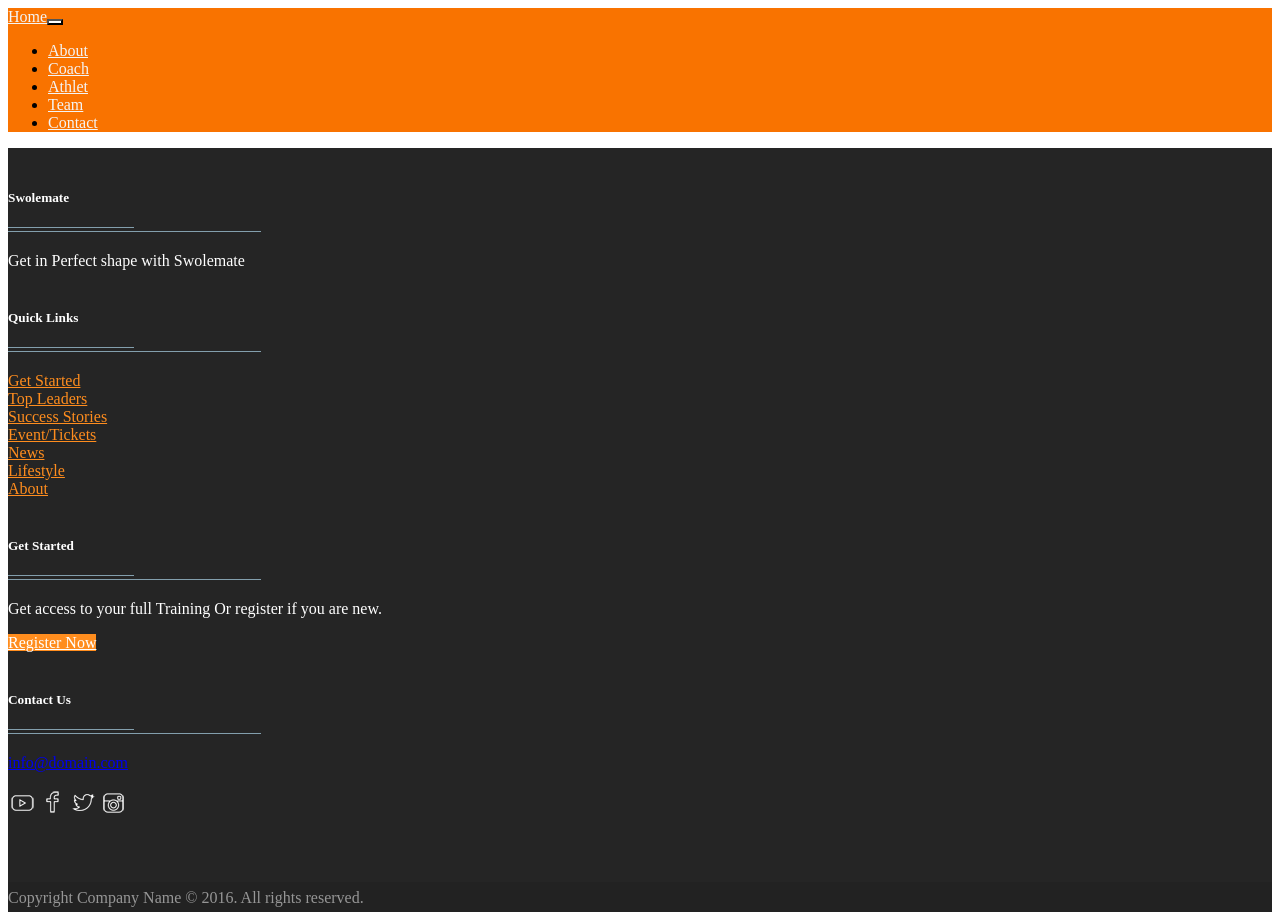
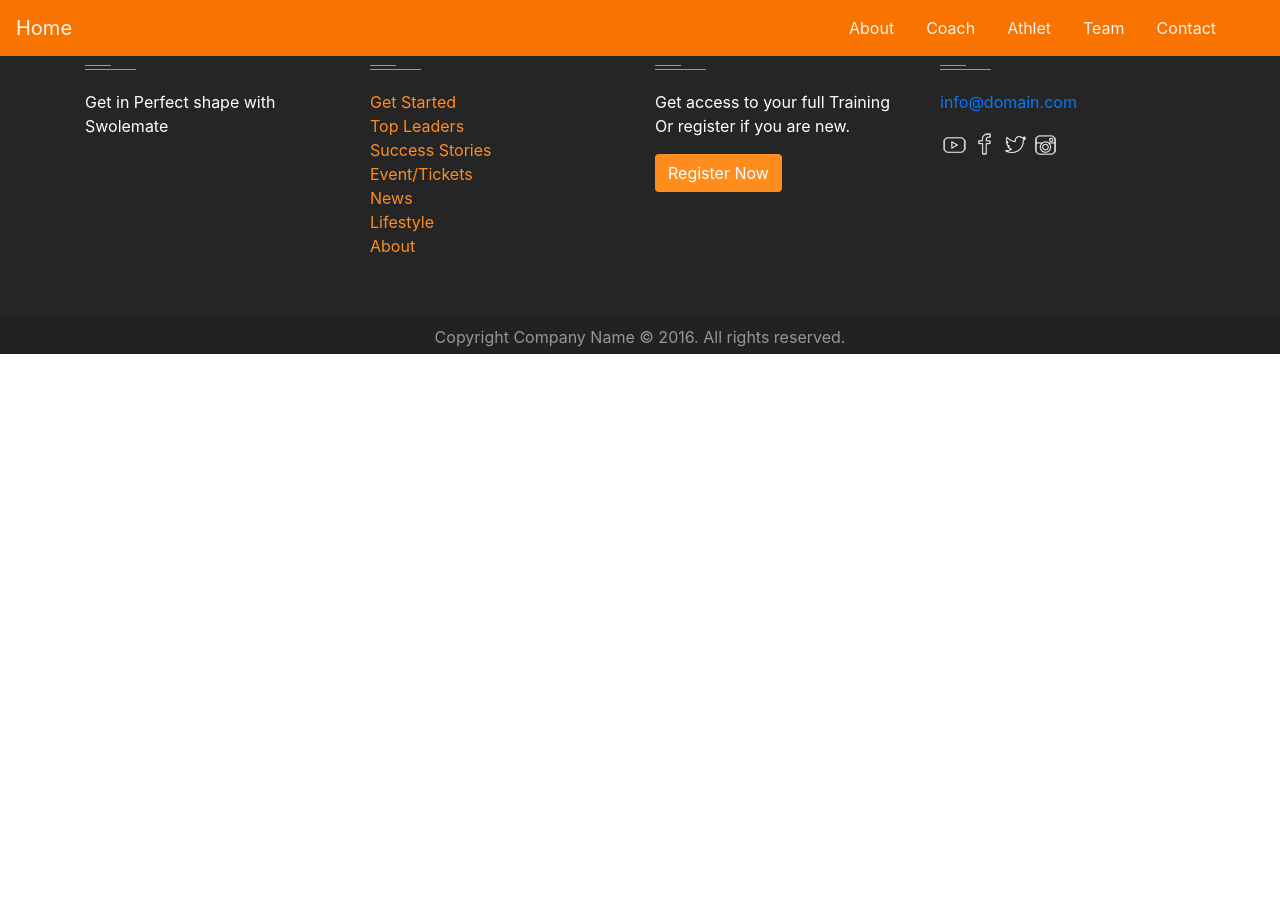
Before and after one commit to 1912december19java/TropicalThunderProject2, an Angular app in the folder Frontend/SwoleMate/: page / in a window 1280 px wide. After the commit the page ends 800 px from the top, so only its background shows below. Built offline with nearby package versions, Linux system fonts and the light colour scheme.

Commit message:
Added Bootstrap mapping to Dev Branch

```diff
--- a/Frontend/SwoleMate/package.json
+++ b/Frontend/SwoleMate/package.json
@@ -19,6 +19,7 @@
     "@angular/platform-browser": "~8.2.14",
     "@angular/platform-browser-dynamic": "~8.2.14",
     "@angular/router": "~8.2.14",
+    "bootstrap": "^4.4.1",
     "rxjs": "~6.4.0",
     "tslib": "^1.10.0",
     "zone.js": "~0.9.1"
--- a/Frontend/SwoleMate/src/styles.css
+++ b/Frontend/SwoleMate/src/styles.css
@@ -1 +1,2 @@
 /* You can add global styles to this file, and also import other style files */
+@import "../node_modules/bootstrap/dist/css/bootstrap.min.css";
```
Also changed, not shown: 1 other file (tests, documents, lock files or other folders).
